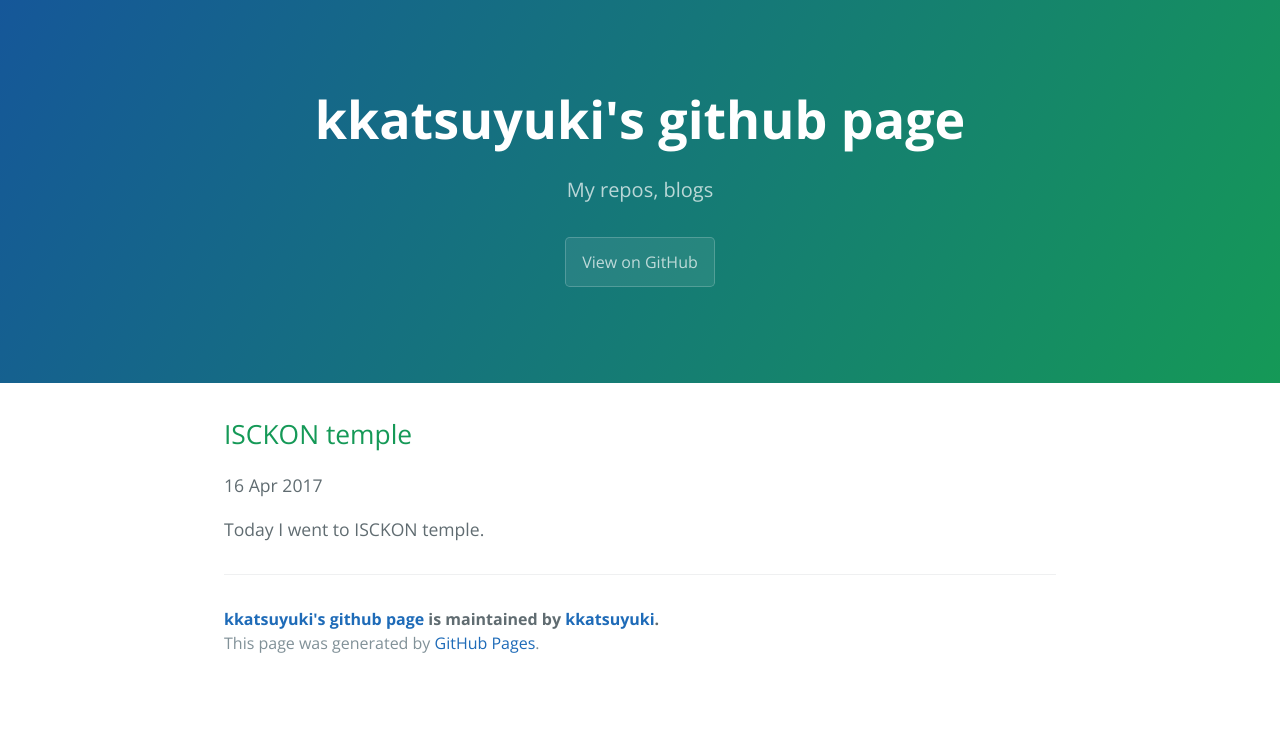
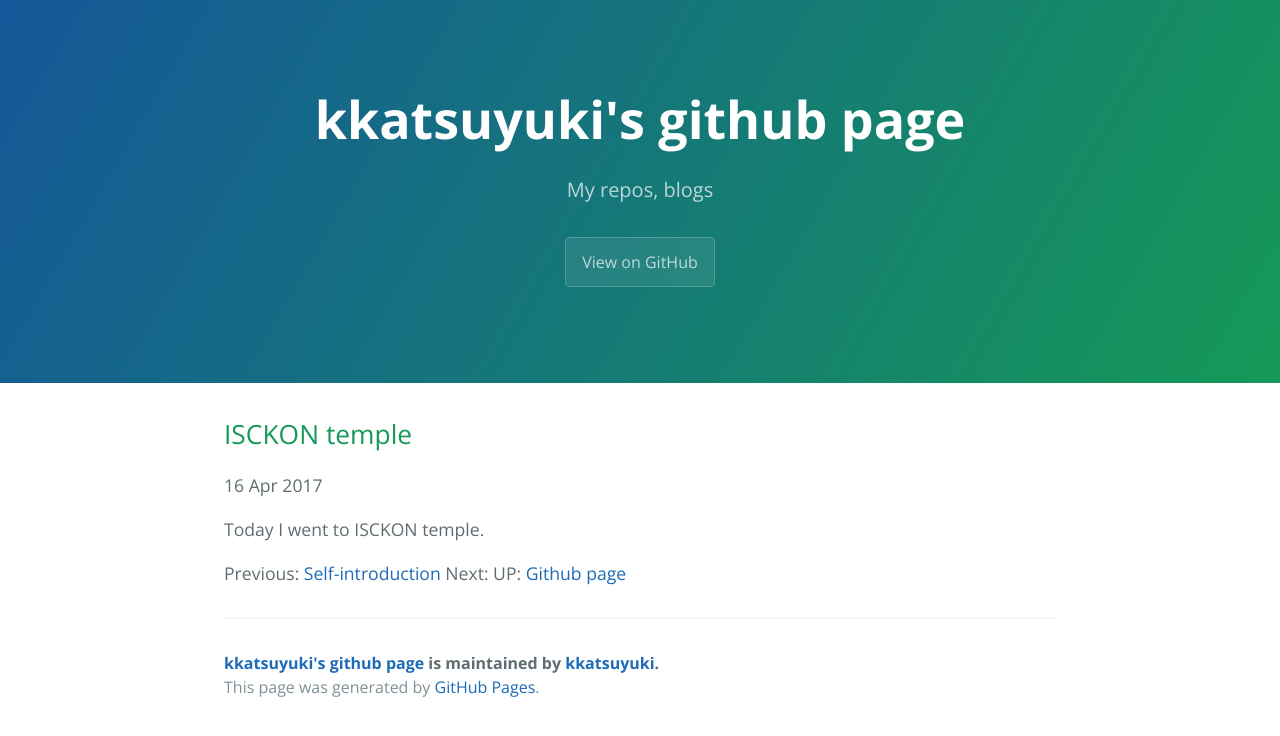
Before and after one commit to kkatsuyuki/kkatsuyuki.github.io, a Jekyll site: the page built from _posts/2017-04-16-went-to-isckon.html, in a window 1280 px wide. Shown: the top 736 px of the page. Built offline with Jekyll 4.4.1, drawn with Linux system fonts in a browser that asks for light colours.

Commit message:
added prev/next/up link to post page
made include file and modified post layout

```diff
--- /dev/null
+++ b/_includes/post-footer.html
@@ -0,0 +1,9 @@
+Previous:
+{% if page.previous %}
+<a href="{{ site.url }}{{ page.previous.url }}">{{ page.previous.title }}</a>
+{% endif %}
+Next:
+{% if page.next %}
+<a href="{{ site.url }}{{ page.next.url }}">{{ page.next.title }}</a>
+{% endif %}
+UP: <a href="{{ site.url }}">Github page</a>
--- a/_layouts/post.html
+++ b/_layouts/post.html
@@ -5,3 +5,5 @@ layout: default
 <p class="meta">{{ page.date | date_to_string }}</p>
 
 {{ content }}
+
+{% include post-footer.html %}
```
